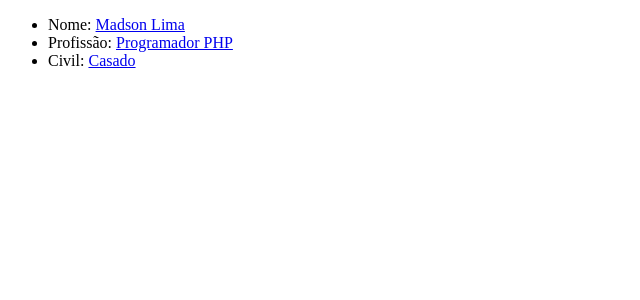
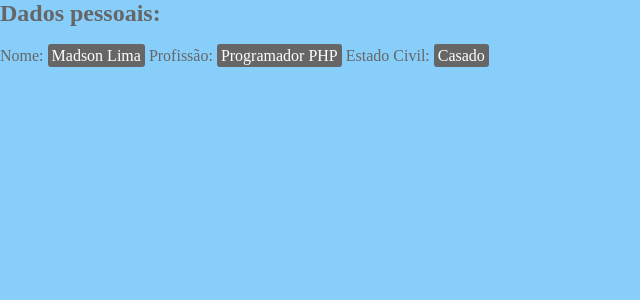
Before and after one commit to daquadra/teste-git, a PHP site: page / in a window 1280 px wide. Shown: the top 300 px of the page, without its empty margins (0-640 px from the left). Run offline with PHP 8.4, Linux system fonts and the light colour scheme.

Commit message:
Adicionando estilo inicial

```diff
--- /dev/null
+++ b/estilo.css
@@ -0,0 +1,26 @@
+*{
+    margin: 0;
+    padding:0;
+}
+
+body{
+    background-color: lightskyblue;
+    color: #666;
+}
+
+ul{
+    width: 100%;
+    margin: 20px 0;
+}
+
+ul li{
+    display: inline-block;
+}
+
+a{
+    color: #fff;
+    background: #666666;
+    padding: 3px 4px;
+    border-radius: 3px;
+    text-decoration: none;
+}
--- a/index.php
+++ b/index.php
@@ -6,15 +6,17 @@
           content="width=device-width, user-scalable=no, initial-scale=1.0, maximum-scale=1.0, minimum-scale=1.0">
     <meta http-equiv="X-UA-Compatible" content="ie=edge">
     <title>Curso GIT</title>
+    <link rel="stylesheet" href="estilo.css">
 </head>
 <body>
 
 
 <section>
+    <h1>Dados pessoais:</h1>
     <ul>
         <li>Nome: <a href="#">Madson Lima</a></li>
         <li>Profissão: <a href="#">Programador PHP</a></li>
-        <li>Civil: <a href="#">Casado</a></li>
+        <li>Estado Civil: <a href="#">Casado</a></li>
     </ul>
 </section>
 
```
